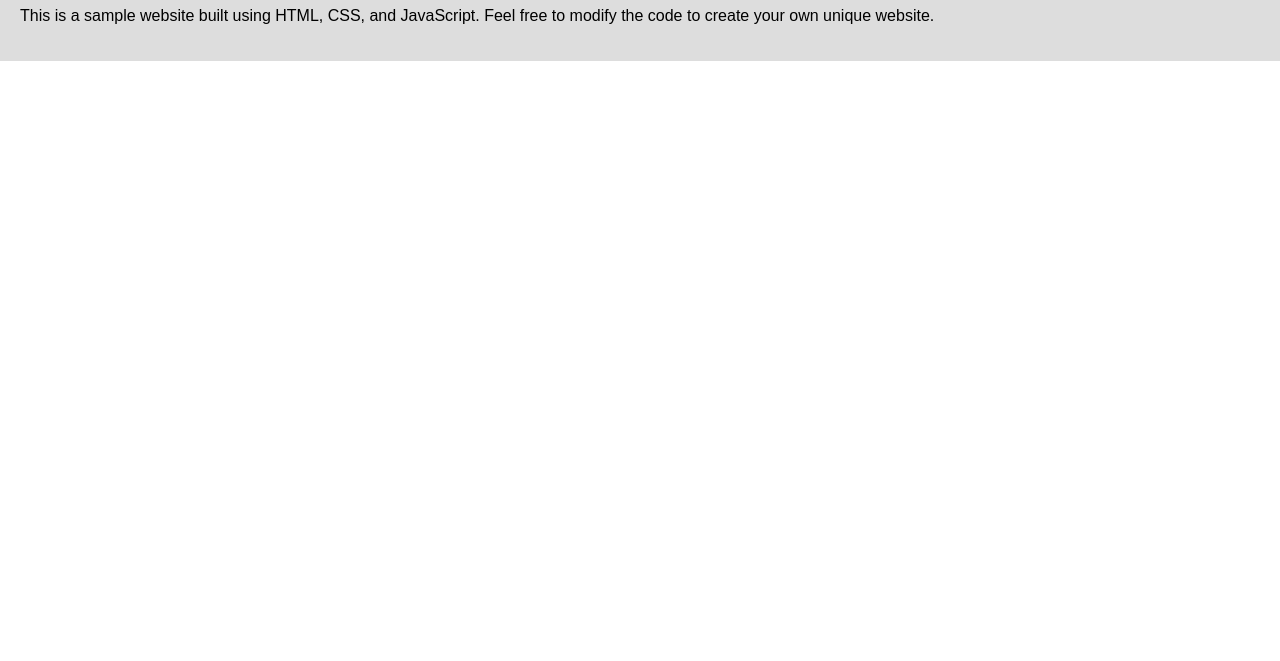
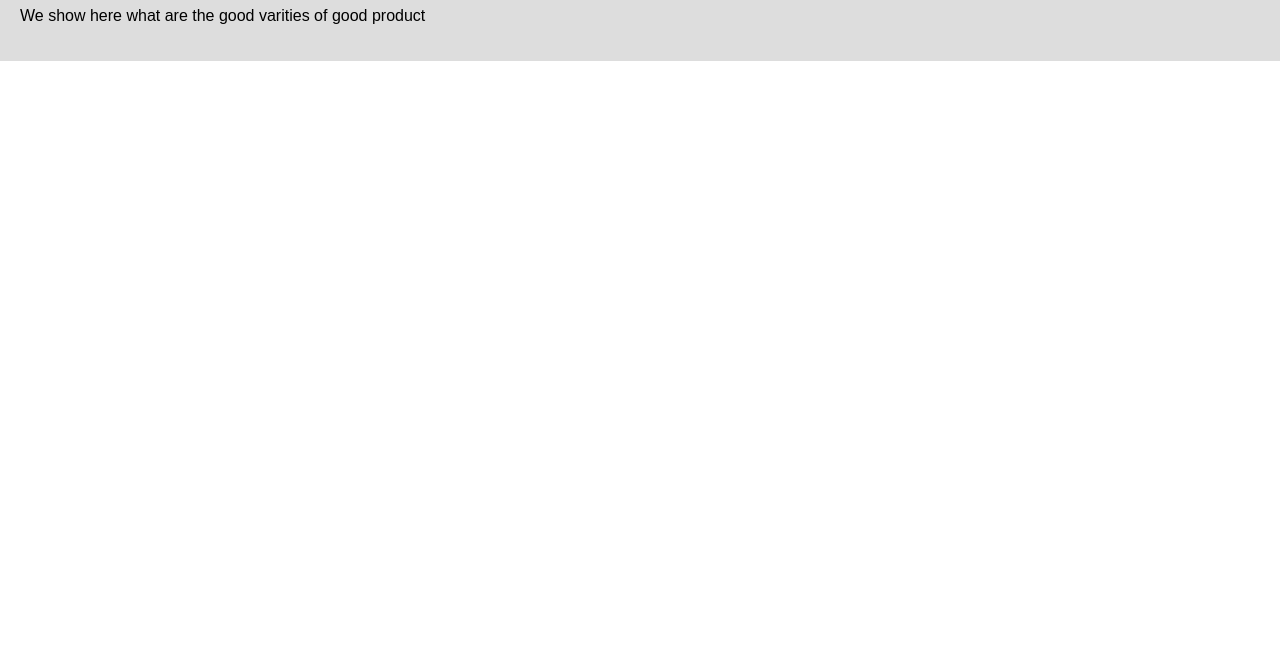
Before and after one commit to companykanika/companykanika, a plain HTML site: page index.html in a window 1280 px wide. Shown: the part 139-800 px from the top of the page. Drawn offline with Linux system fonts and the light colour scheme.

Commit message:
checking deployment

```diff
--- a/index.html
+++ b/index.html
@@ -15,7 +15,7 @@
 
 <div class="container">
     <h1>Welcome to our website</h1>
-    <p>This is a sample website built using HTML, CSS, and JavaScript. Feel free to modify the code to create your own unique website.</p>
+    <p>We show here what are the good varities of good product</p>
 </div>
 
 </body>
```
Also changed, not shown: note.txt (deleted).
